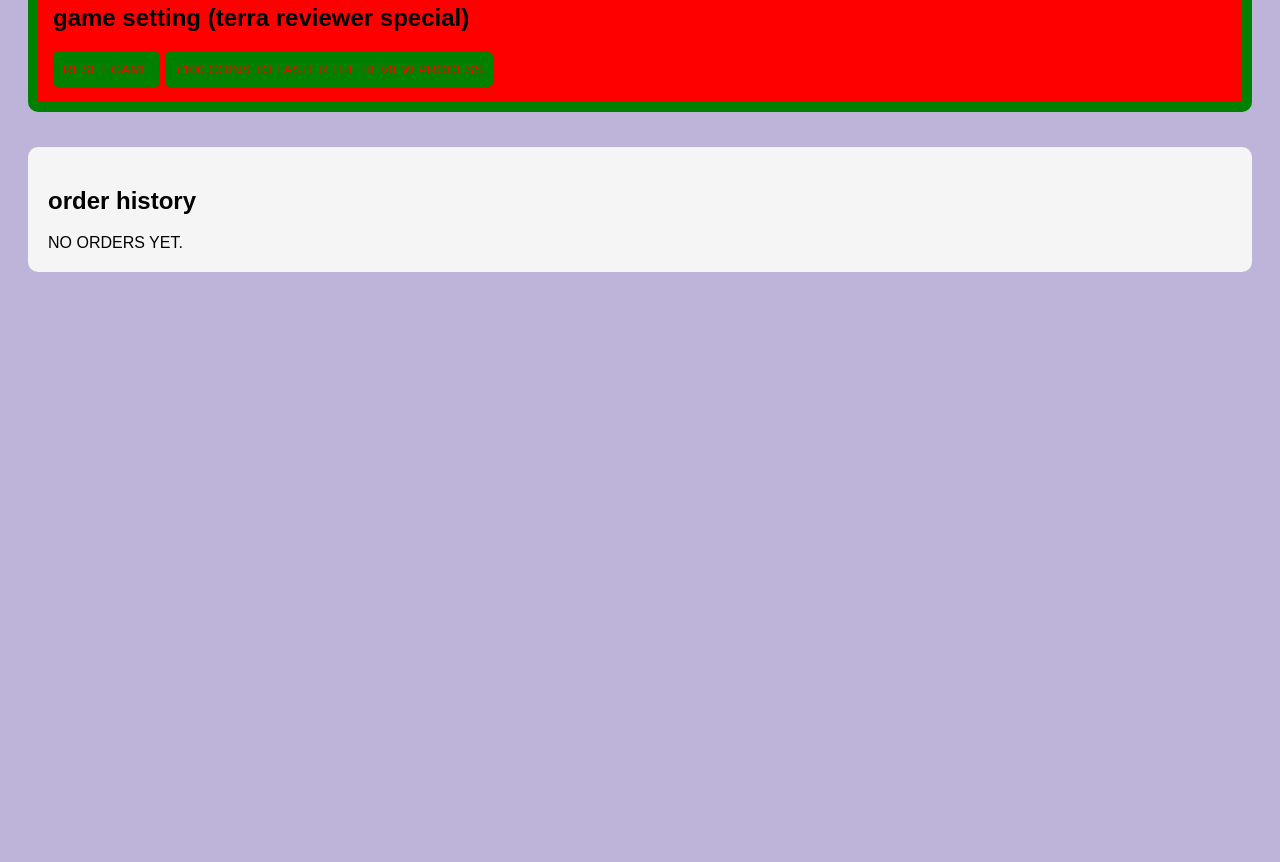
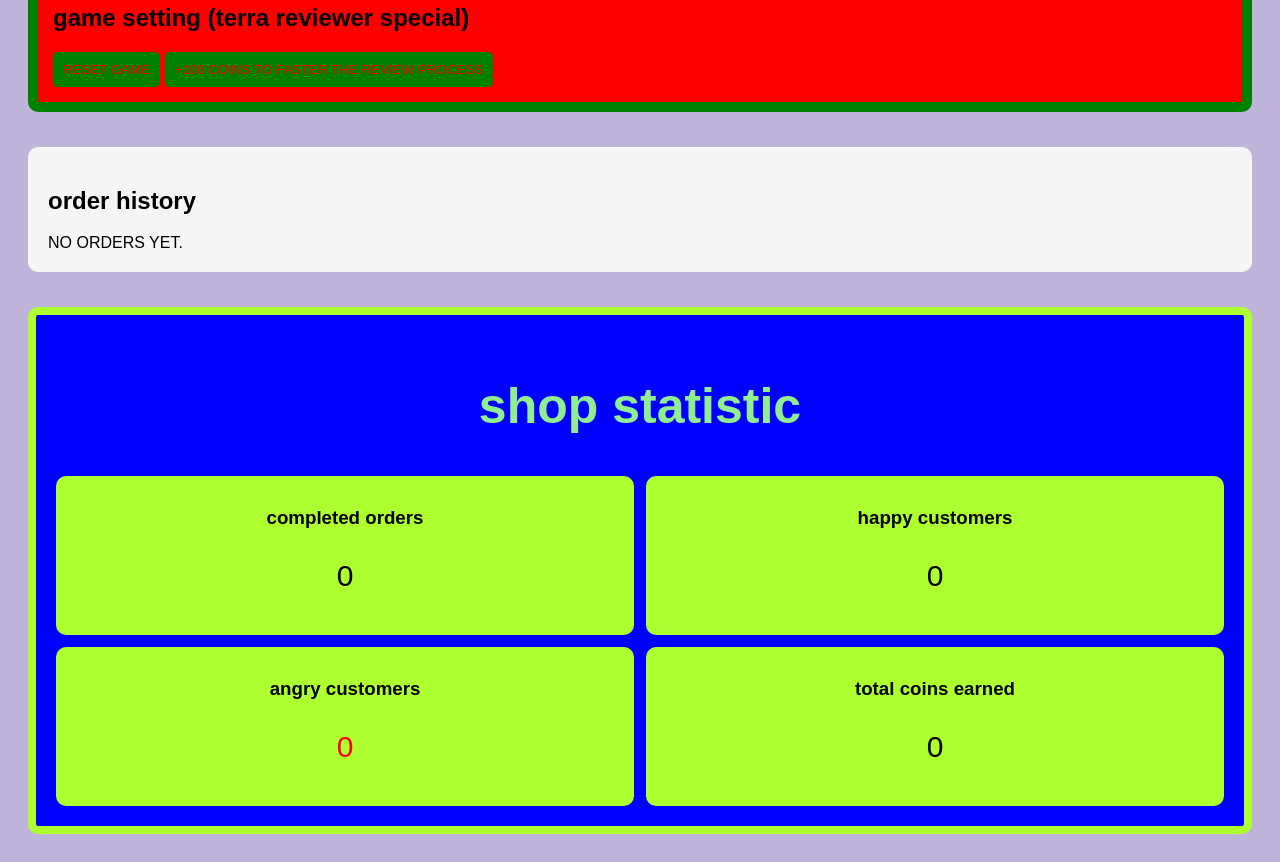
Before and after one commit to fah67425/banana-split-shop, a plain HTML site: page index.html in a window 1280 px wide. Shown: the part 1324-2186 px from the top of the page. Before the commit the page ends 1624 px from the top, so only its background shows below. Drawn offline with Linux system fonts and the light colour scheme.

Commit message:
added a shop statistic dashboard

```diff
--- a/index.html
+++ b/index.html
@@ -94,6 +94,28 @@
                 <h2>order history</h2>
                 <div id="historylist">NO ORDERS YET.</div>
             </div>
+
+            <div id="stats">
+                <h2>shop statistic</h2>
+                <div class="statgrid">
+                    <div class="statcard">
+                        <h3>completed orders</h3>
+                        <p id="totalorders">0</p>
+                    </div>
+                    <div class="statcard">
+                        <h3>happy customers</h3>
+                        <p id="happyorders">0</p>
+                    </div>
+                    <div class="statcard">
+                        <h3>angry customers</h3>
+                        <p id="angryorders">0</p>
+                    </div>
+                    <div class="statcard">
+                        <h3>total coins earned</h3>
+                        <p id="totalearned">0</p>
+                    </div>
+                </div>
+            </div>
         </div>
         <script src="main.js"></script>
     </body>
--- a/main.js
+++ b/main.js
@@ -9,6 +9,10 @@ let selectedflavours = [];
 let selectedtoppings = [];
 let currentorder = {};
 let ordernumber = 0;
+let totalorders = Number(localStorage.getItem("totalorders")) || 0;
+let happyorders = Number(localStorage.getItem("happyorders")) || 0;
+let angryorders = Number(localStorage.getItem("angryorders")) || 0;
+let totalearned = Number(localStorage.getItem("totalearned")) || 0;
 
 function splitbanana() {
     if (bananaprepared) {
@@ -52,18 +56,23 @@ function servecustomer() {
 
     let happy = compareorders();
     let status = document.getElementById("customerstatus");
+    totalorders++;
 
     if (happy) {
         status.textContent = "CUSTOMER HAPPY!";
         status.className = "happy";
 
         coins += orderreward;
-
+        happyorders++;
+        totalearned += orderreward;
         updatecoins();
     } else {
         status.textContent = "CUSTOMER MAD!";
         status.className = "mad";
+        angryorders++;
     }
+
+    updatestats();
 
     let historyitem = document.createElement("div");
 
@@ -263,7 +272,7 @@ function addtopping(name, classname) {
 }
 
 function resetgame() {
-    let confirmed = confirm("are u sure? you'll lost all coins, purchases history and upgrades.");
+    let confirmed = confirm("are u sure? you'll lost all coins, purchases history, upgrades and all shop statistic data");
 
     if (!confirmed) return;
 
@@ -272,6 +281,10 @@ function resetgame() {
     orderreward = 20;
     upgrades = { tray: false, rewards: false };
     ownedtoppings = {};
+    totalorders = 0;
+    happyorders = 0;
+    angryorders = 0;
+    totalearned = 0;
 
     //clear all the localstorageeeee
     localStorage.removeItem("bananacoins");
@@ -279,6 +292,10 @@ function resetgame() {
     localStorage.removeItem("shopupgrades");
     localStorage.removeItem("maxscoops");
     localStorage.removeItem("orderreward");
+    localStorage.removeItem("totalorders");
+    localStorage.removeItem("happyorders");
+    localStorage.removeItem("angryorders");
+    localStorage.removeItem("totalearned");
     //kitchen
     selectedflavours = [];
     selectedtoppings = [];
@@ -296,6 +313,7 @@ function resetgame() {
     randomorders();
     refreshshopbutton();
     refreshupgradebutton();
+    updatestats();
 }
 
 function addcoins() {
@@ -303,3 +321,17 @@ function addcoins() {
     alert("you got 100 coins!")
     updatecoins();
 }
+
+function updatestats() {
+    document.getElementById("totalorders").textContent = totalorders;
+    document.getElementById("happyorders").textContent = happyorders;
+    document.getElementById("angryorders").textContent = angryorders;
+    document.getElementById("totalearned").textContent = totalearned;
+
+    localStorage.setItem("totalorders", totalorders);
+    localStorage.setItem("happyorders", happyorders);
+    localStorage.setItem("angryorders", angryorders);
+    localStorage.setItem("totalearned", totalearned);
+}
+
+updatestats();
--- a/style.css
+++ b/style.css
@@ -270,3 +270,40 @@ half::after {
     background: green;
     color: red;
 }
+
+#stats {
+    flex-basis: 100%;
+    background: blue;
+    border: 8px solid greenyellow;
+    border-radius: 10px;
+    padding: 20px;
+    margin-top: 15px;
+}
+
+.statgrid {
+    display: grid;
+    grid-template-columns: repeat(2, 1fr);
+    gap: 12px;
+}
+
+.statcard {
+    padding: 12px;
+    background: greenyellow;
+    border-radius: 10px;
+    text-align: center;
+}
+
+#stats h2 {
+    text-align: center;
+    font-weight: bold;
+    font-size: 50px;
+    color: lightgreen;
+}
+
+.statcard p {
+    font-size: 30px;
+}
+
+#angryorders {
+    color: red;
+}
```
